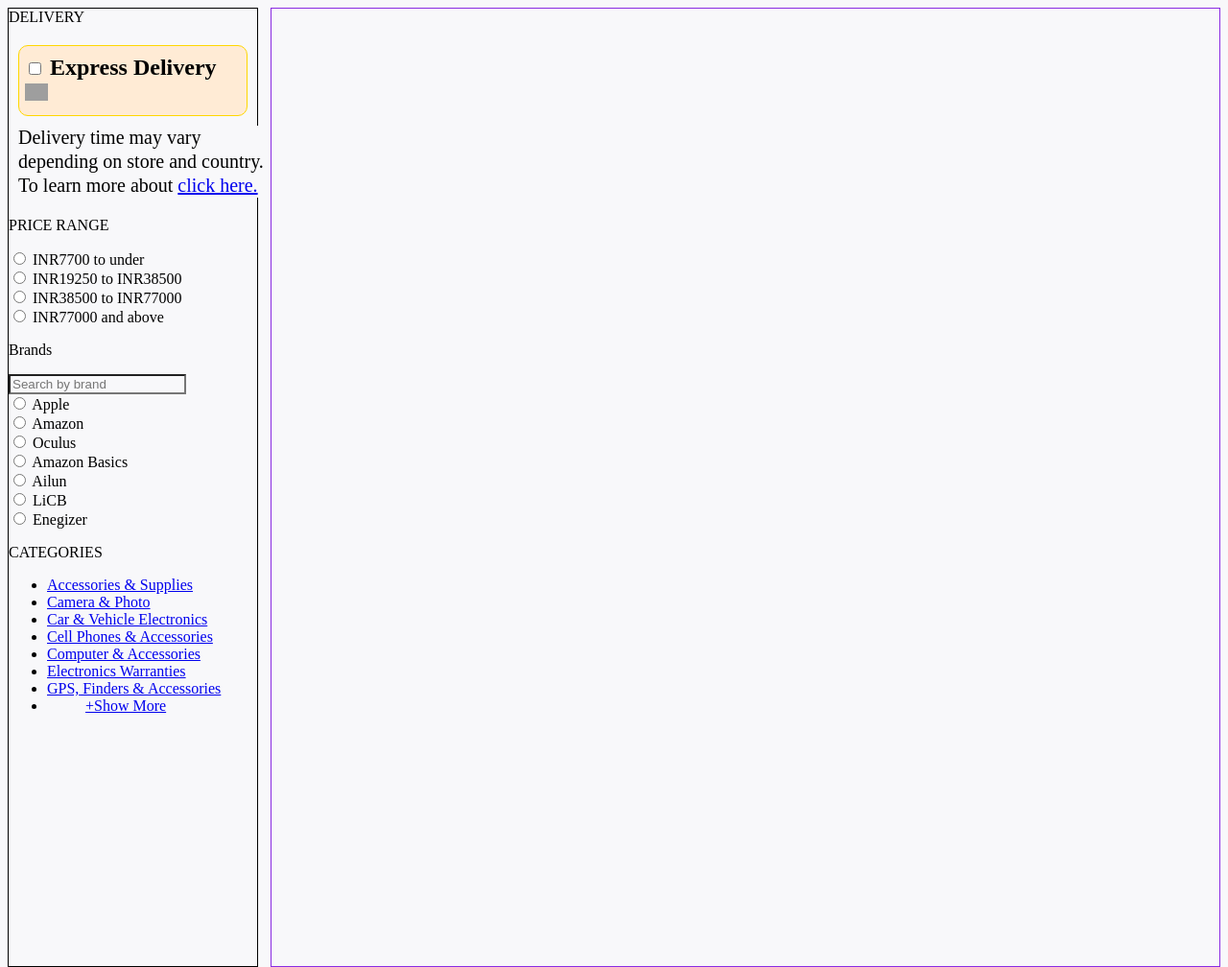
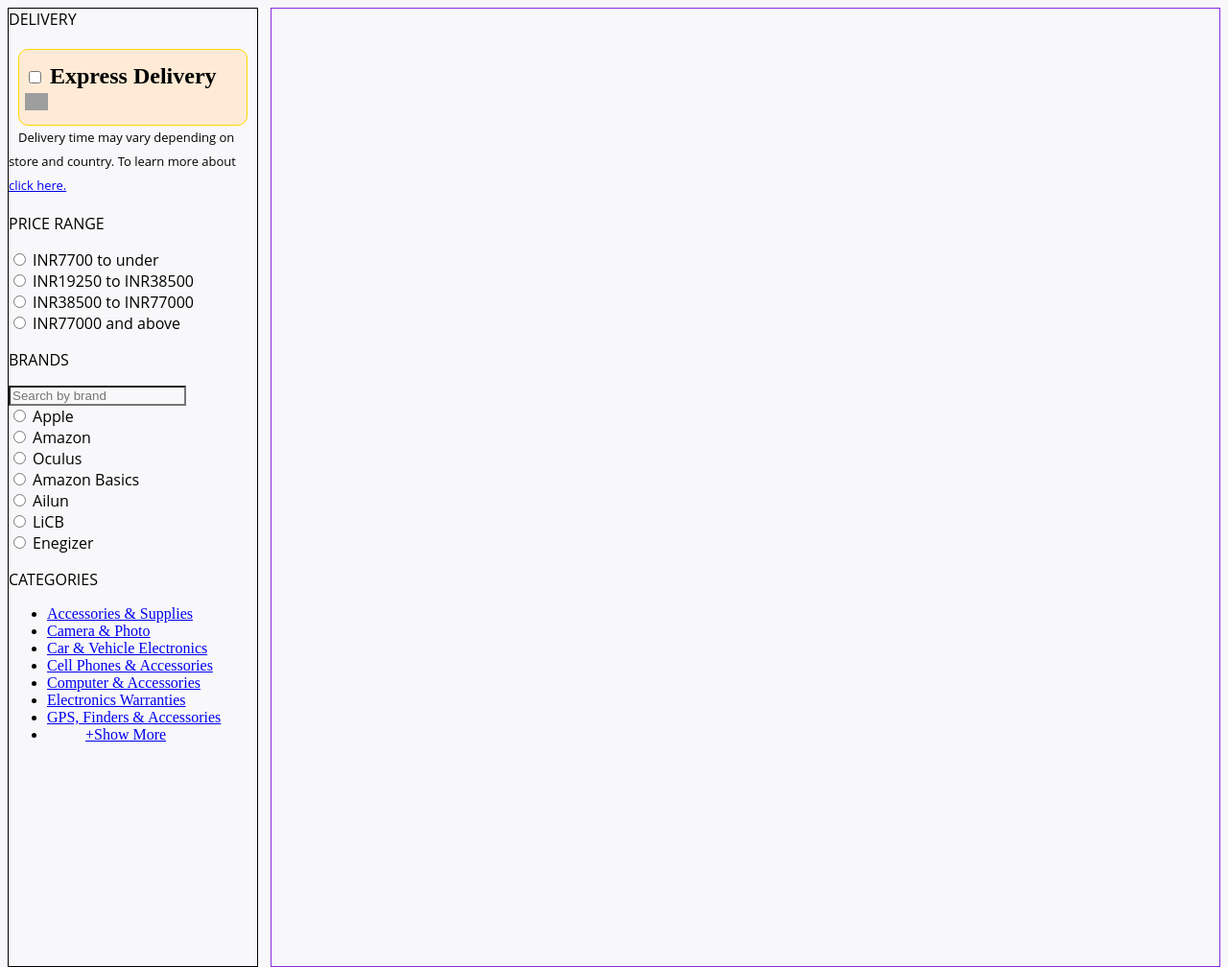
Before and after one commit to BhaveshSuthar00/ubuy-project, a plain HTML site: page mainproject page/productmainpage.html in a window 1280 px wide. Shown: the whole page at 96% size. Drawn offline with Linux system fonts and the light colour scheme; grey boxes are pictures that could not be loaded.

Commit message:
some changes

```diff
--- a/mainproject page/productmainpage.css
+++ b/mainproject page/productmainpage.css
@@ -1,5 +1,11 @@
 * {
     background-color: rgb(248,248,250);
+
+}
+p,span{
+     font-family: Open Sans, sans-serif;
+    font-style: normal;
+    size: 11px;
 }
 .mainbodyofpage {
     display: flex;
@@ -39,7 +45,7 @@
     width: 100%;
     margin-left: 10px;
     margin-top: 10px;
-    font-size: 20px;
+    font-size: 13px;
     line-height: 25px;
 }
 
--- a/mainproject page/productmainpage.html
+++ b/mainproject page/productmainpage.html
@@ -26,7 +26,7 @@
                     </label>
                     <img class="expressimage" src="https://d3ulwu8fab47va.cloudfront.net/skin/frontend/default/ubuycom-v1/images/new-home/images/footer/ufulfilled-icon.svg" alt="">
                 </div>
-                <p class="deliverypar">Delivery time may vary depending on store and country. To learn more about <a href="#">click here.</a></p>
+                <span class="deliverypar">Delivery time may vary depending on store and country. To learn more about <a href="#">click here.</a></span>
             </div>
             <div id="price-rangecat" onclick="priceofp()">
                 <div>
@@ -59,7 +59,7 @@
             </div>
             <div>
                 <div>
-                    <p><span>Brands</span></p>
+                    <p><span>BRANDS</span></p>
                 <input type="text" placeholder="Search by brand">
                 </div>
                 <div id="brandlistbelow">
```
